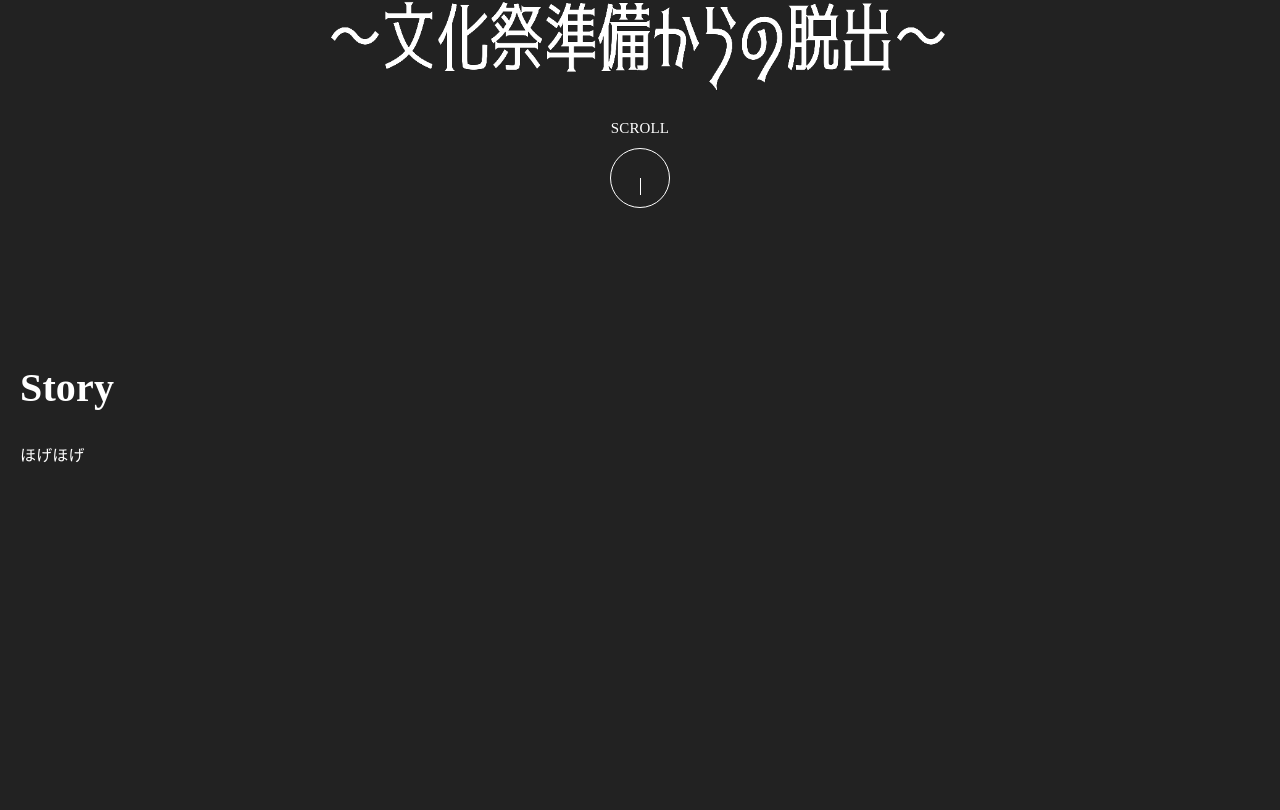
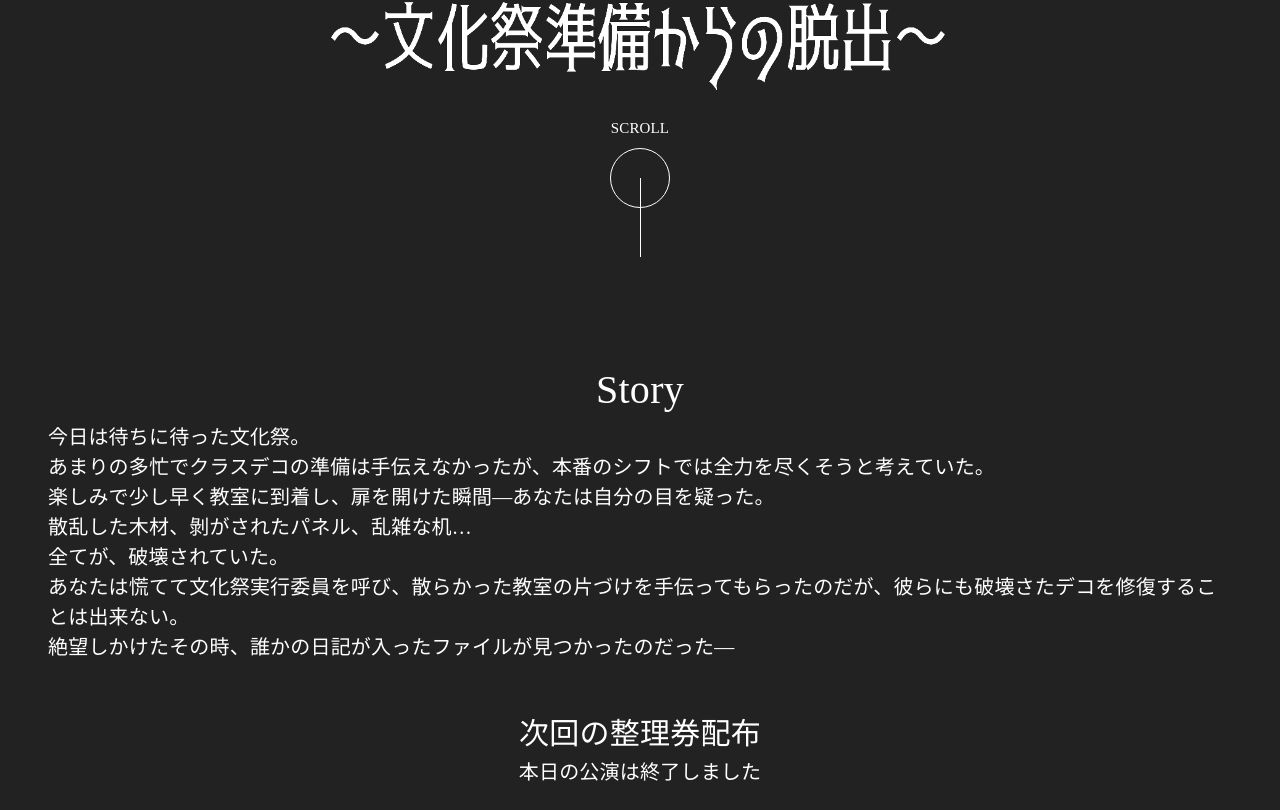
Before and after one commit to tk-jr3-reboot2024/tk-jr3-reboot2024.github.io, a React (Create React App) app: page /introduction/b in a window 1280 px wide. Before the commit this address had no page. Shown: the part 339-1149 px from the top of the page. Before the commit the page ends 864 px from the top, so only its background shows below. Built offline with nearby package versions, Linux system fonts and the light colour scheme.

Commit message:
Update Content.js

```diff
--- a/src/components/introduction/3b-components/smartphone/Content.js
+++ b/src/components/introduction/3b-components/smartphone/Content.js
@@ -4,6 +4,7 @@ import { motion, AnimatePresence } from 'framer-motion';
 import Recreate_logo from './img/Recreate_logo_negate.png';
 import Recreate_subtitle from './img/Recreate_subtitle_negate.png';
 import theme from "./theme";
+import Seiriken from './seiriken';
 
 function Content() {
 	const [isImageVisible, setIsImageVisible] = useState(true);
@@ -124,13 +125,57 @@ function Content() {
 		</Box>
 		<Box
 		sx={{
-			marginLeft: '20px',marginTop: '150px', color: '#fff'
+			marginLeft: '48px',marginRight: '48px',paddingBottom: '48px' ,marginTop: '150px', color: '#fff'
 		}}
 		>
-			<h1 style={{fontFamily: 'serif', fontSize: '40px'}}>Story</h1>
-			<p>
-				ほげほげ
-			</p>
+			<Box
+			sx={{
+				display: 'flex',
+				alignItems: 'center',
+				justifyContent: 'center',
+				flexDirection: 'column',
+				color: '#fff'
+			}}
+			>
+			<Typography variant="h6" sx={{fontFamily: 'serif', fontSize: '40px'}}>
+				Story
+			</Typography>
+			</Box>
+			<Typography variant="body1" sx={{fontFamily: 'serif', fontSize: '20px'}}>
+				今日は待ちに待った文化祭。
+			</Typography>
+			<Typography variant="body1" sx={{fontFamily: 'serif', fontSize: '20px'}}>
+			あまりの多忙でクラスデコの準備は手伝えなかったが、本番のシフトでは全力を尽くそうと考えていた。
+			</Typography>
+			<Typography variant="body1" sx={{fontFamily: 'serif', fontSize: '20px'}}>
+				楽しみで少し早く教室に到着し、扉を開けた瞬間―あなたは自分の目を疑った。
+			</Typography>
+			<Typography variant="body1" sx={{fontFamily: 'serif', fontSize: '20px'}}>
+				散乱した木材、剝がされたパネル、乱雑な机…
+			</Typography>
+			<Typography variant="body1" sx={{fontFamily: 'serif', fontSize: '20px'}}>
+				全てが、破壊されていた。
+			</Typography>
+			<Typography variant="body1" sx={{fontFamily: 'serif', fontSize: '20px'}}>
+				あなたは慌てて文化祭実行委員を呼び、散らかった教室の片づけを手伝ってもらったのだが、彼らにも破壊さたデコを修復することは出来ない。
+			</Typography>
+			<Typography variant="body1" sx={{fontFamily: 'serif', fontSize: '20px'}}>
+				絶望しかけたその時、誰かの日記が入ったファイルが見つかったのだった―
+			</Typography>
+		</Box>
+		<Box
+		sx={{
+			display: 'flex',
+			alignItems: 'center',
+			justifyContent: 'center',
+			flexDirection: 'column',
+			color: '#fff'
+		}}
+		>
+			<Typography variant="h6" sx={{fontFamily: 'serif', fontSize: '30px'}}>
+				次回の整理券配布
+			</Typography>
+			<Seiriken />
 			<br />
 		</Box>
 
```
